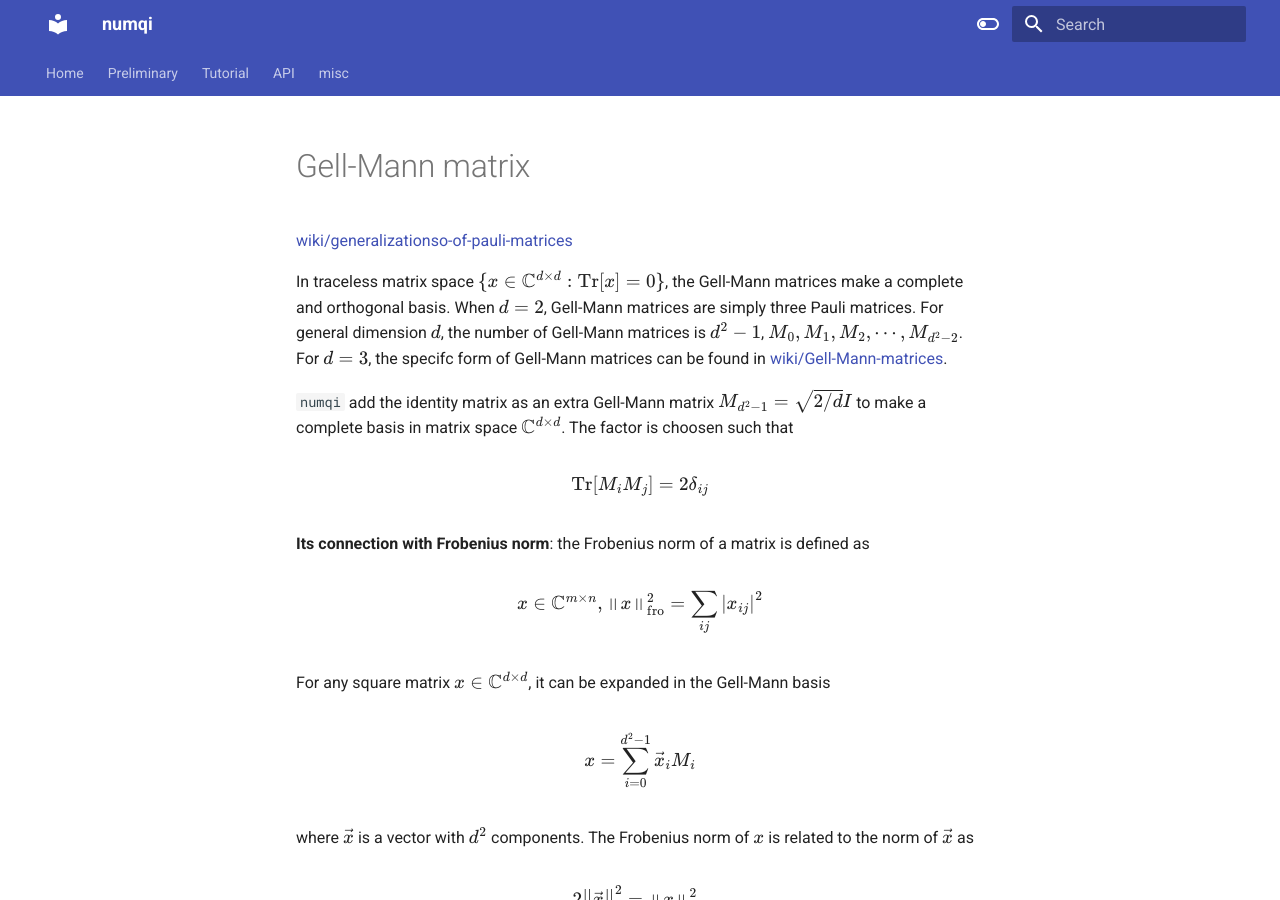
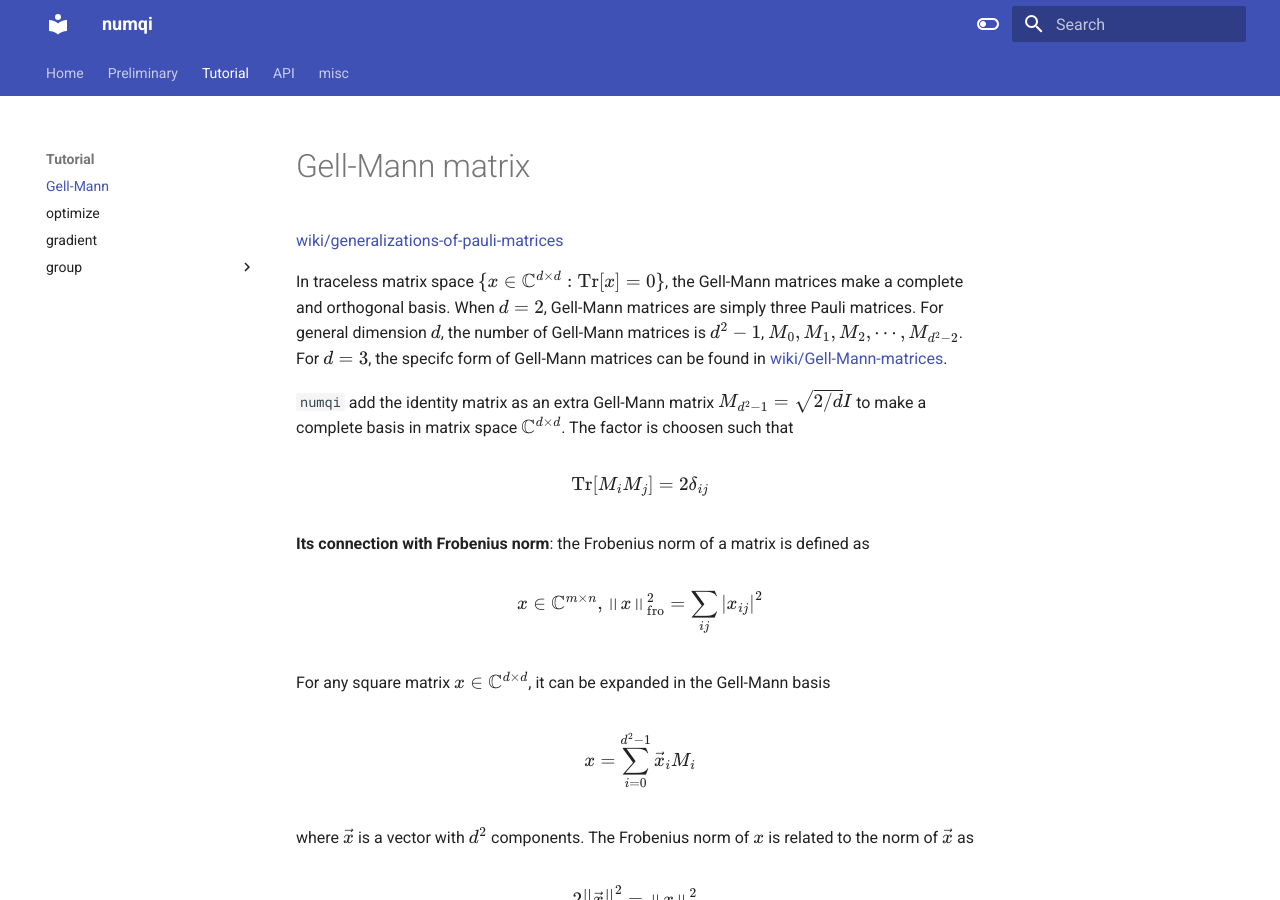
Before and after one commit to numqi/numqi, an MkDocs documentation site: the page built from docs/tutorial/gellmann.md, in a window 1280 px wide and 900 px high. Built offline with MkDocs 1.6.1 and Material for MkDocs 9.7.7, drawn with Linux system fonts in a browser that asks for light colours.

Commit message:
docs/ add gellmann to mkdocs.yml

```diff
--- a/docs/tutorial/gellmann.md
+++ b/docs/tutorial/gellmann.md
@@ -1,6 +1,6 @@
 # Gell-Mann matrix
 
-[wiki/generalizationso-of-pauli-matrices](https://en.wikipedia.org/wiki/Generalizations_of_Pauli_matrices)
+[wiki/generalizations-of-pauli-matrices](https://en.wikipedia.org/wiki/Generalizations_of_Pauli_matrices)
 
 In traceless matrix space $\lbrace x\in\mathbb{C}^{d\times d}:\mathrm{Tr}[x]=0\rbrace$, the Gell-Mann matrices make a complete and orthogonal basis. When $d=2$, Gell-Mann matrices are simply three Pauli matrices. For general dimension $d$, the number of Gell-Mann matrices is $d^2-1$, $M_0,M_1,M_2,\cdots,M_{d^2-2}$. For $d=3$, the specifc form of Gell-Mann matrices can be found in [wiki/Gell-Mann-matrices](https://en.wikipedia.org/wiki/Gell-Mann_matrices).
 
--- a/mkdocs.yml
+++ b/mkdocs.yml
@@ -21,6 +21,7 @@ nav:
   - Preliminary:
     - Symplectic: preliminary/group_spf2.md
   - Tutorial:
+    - Gell-Mann: tutorial/gellmann.md
     - optimize: tutorial/optimize.md
     - gradient: tutorial/gradient_descent.md
     - group:
```
